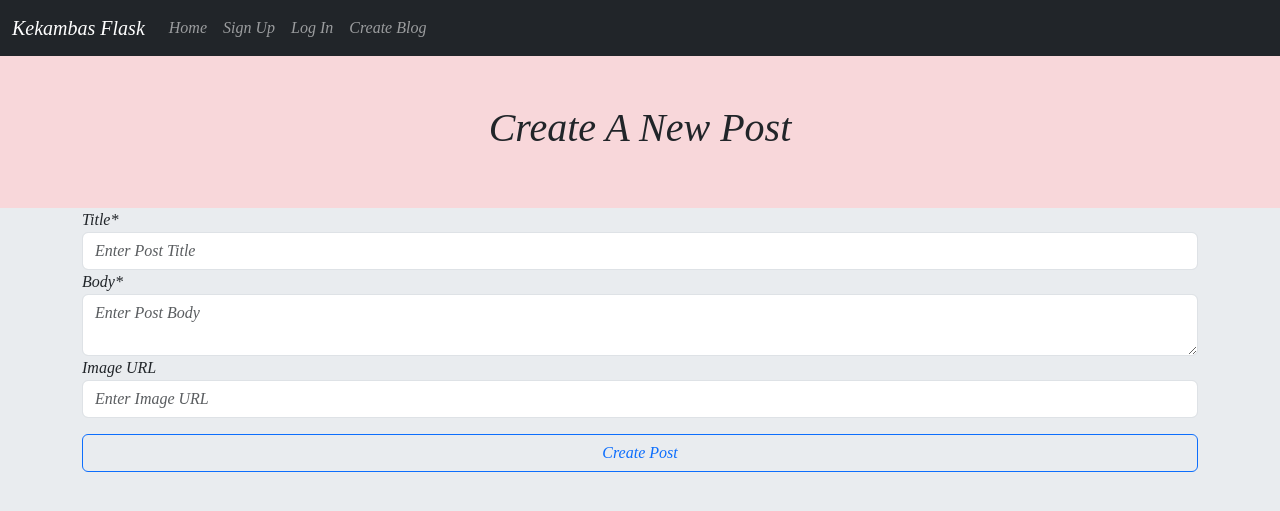
After one commit to 12mmhamdan/flask_intro, a Flask app: page /create in a window 1280 px wide. The commit adds this page. Shown: the top 511 px of the page. Run offline with Flask 3, Linux system fonts and the light colour scheme.

Commit message:
add PostForm class and the fields we want for that class, created the route and also created the template for create blog

```diff
--- a/app/forms.py
+++ b/app/forms.py
@@ -1,5 +1,5 @@
 from flask_wtf import FlaskForm
-from wtforms import StringField, PasswordField, EmailField, SubmitField
+from wtforms import StringField, PasswordField, EmailField, TextAreaField, SubmitField
 from wtforms.validators import InputRequired, EqualTo
 
 
@@ -11,3 +11,9 @@ class SignUpForm(FlaskForm):
     password = PasswordField('Password', validators=[InputRequired()])
     confirm_pass = PasswordField('Confirm Password', validators=[InputRequired(), EqualTo('password')])
     submit = SubmitField('Sign Up')
+
+class PostForm(FlaskForm):
+    title = StringField('Title', validators=[InputRequired()])
+    body = TextAreaField('Body', validators=[InputRequired()])
+    image_url = StringField('Image URL')
+    submit = SubmitField('Create Post')
--- a/app/routes.py
+++ b/app/routes.py
@@ -1,6 +1,6 @@
 from app import app, db
 from flask import render_template, url_for, redirect
-from app.forms import SignUpForm
+from app.forms import PostForm, SignUpForm
 from app.models import User
 # Add a route
 @app.route("/")
@@ -19,7 +19,7 @@ def signup():
         password=form.password.data
         print(first_name, last_name, username, email, password)
 
-        # CHeck user table to see if there are any users in db
+        # Check user table to see if there are any users in db
         check_user = db.session.execute(db.select(User).where( (User.username==username) | (User.email==email))).scalar()
         if check_user:
             print('A user with that username already exists')
@@ -34,3 +34,18 @@ def signup():
         # redirect to the homepage when completed and validated
         return redirect(url_for('index'))
     return render_template('signup.html', form=form)
+
+@app.route('/create', methods=["GET", "POST"])
+def create_post():
+    form = PostForm()
+    if form.validate_on_submit():
+        # get the data from the form
+        title = form.title.data
+        body = form.body.data
+        image_url = form.image_url.data or None
+        print(title, body, image_url)
+
+
+
+        return redirect(url_for('index'))
+    return render_template('create_post.html', form=form)
--- /dev/null
+++ b/app/templates/create_post.html
@@ -0,0 +1,31 @@
+{% extends 'base.html' %}
+
+{% block title %} Create A Post {% endblock title %}
+
+
+{% block header %}
+    <h1>Create A New Post</h1>
+{% endblock header %}
+
+{% block content %}
+<div class="col">
+    <div class="card-body">
+        <form action="" method="post">
+            {{ form.csrf_token }}
+
+            {{ form.title.label }}*
+            {{ form.title(class='form-control', placeholder='Enter Post Title') }}
+
+            {{ form.body.label }}*
+            {{ form.body(class='form-control', placeholder='Enter Post Body') }}
+
+            {{ form.image_url.label }}
+            {{ form.image_url(class='form-control', placeholder='Enter Image URL') }}
+
+            {{ form.submit(class='btn btn-outline-primary w-100 mt-3') }}
+        </form>
+
+    </div>
+
+</div>
+{% endblock content %}
--- a/app/templates/nav.html
+++ b/app/templates/nav.html
@@ -9,6 +9,7 @@
               <a class="nav-link" href="{{ url_for('index') }}">Home</a>
               <a class="nav-link" href="{{ url_for('signup') }}">Sign Up</a>
               <a class="nav-link" href="#">Log In</a>
+              <a class="nav-link" href="{{ url_for('create_post') }}">Create Blog</a>
           </div>
       </div>
   </div>
```
